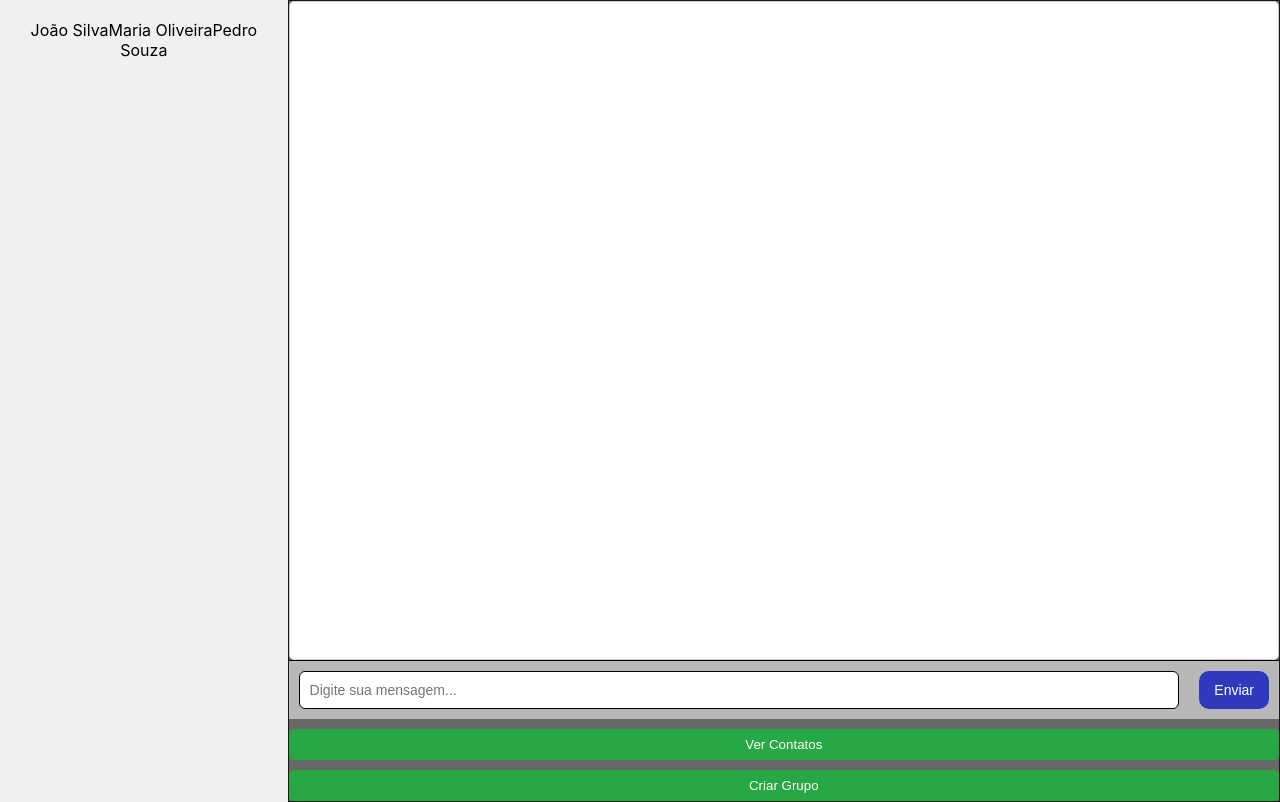
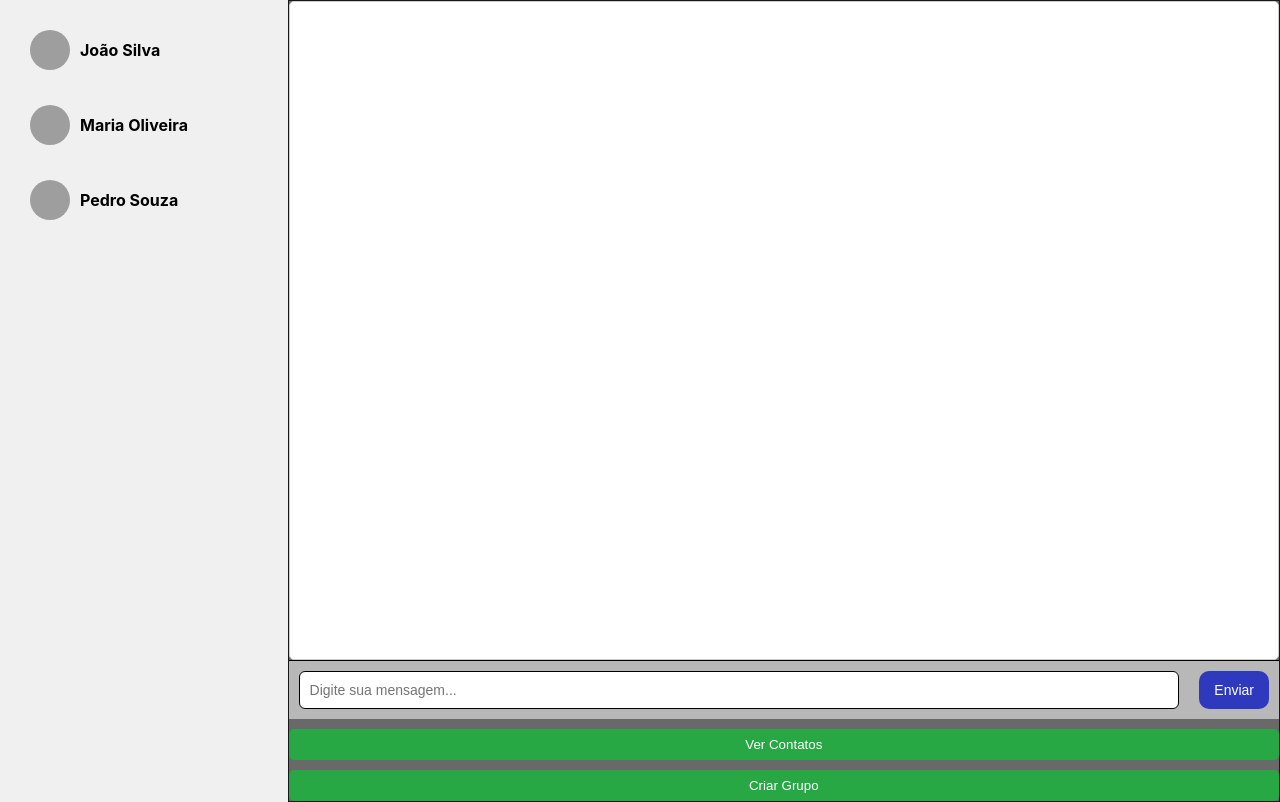
Before and after one commit to Realdo-Justino/projeto-abp, a React (Create React App) app: page /chat in a window 1280 px wide. Built offline with nearby package versions, Linux system fonts and the light colour scheme; grey boxes are pictures that could not be loaded.

Commit message:
Implemented Conversation

```diff
--- a/src/pages/chat/Chat.tsx
+++ b/src/pages/chat/Chat.tsx
@@ -4,6 +4,7 @@ import Message from './components/message/message';
 import { useNavigate } from 'react-router-dom';
 import { useMemoryContext } from '../../memory/memory';
 import './Chat.css';
+import Conversation from './components/conversation/conversation';
 
 function Chat() : JSX.Element {
     const navigate = useNavigate();
@@ -44,7 +45,7 @@ function Chat() : JSX.Element {
         <div className='container'>
             <div className="side-bar">
                 {contacts.map((currentContact) => (
-                    <label>{currentContact.name}</label>
+                    Conversation(currentContact)
                 ))}
             </div>
             <div className="chat-container">
--- /dev/null
+++ b/src/pages/chat/components/conversation/conversation.css
@@ -0,0 +1,25 @@
+.conversation {
+    display: flex;
+    align-items: center;
+    padding: 10px;
+    margin-bottom: 15px;
+    cursor: pointer;
+    border-radius: 8px;
+    transition: background-color 0.2s;
+  }
+
+  .conversation:hover {
+    background-color: #eaeaea;
+  }
+
+  .contactAvatar {
+    width: 40px;
+    height: 40px;
+    border-radius: 50%;
+    margin-right: 10px;
+  }
+
+  .contactName {
+    font-size: 16px;
+    font-weight: bold;
+  }
--- /dev/null
+++ b/src/pages/chat/components/conversation/conversation.tsx
@@ -0,0 +1,17 @@
+import { Contact } from '../../../../classes/contact';
+import './conversation.css';
+
+function Conversation(currentContact : Contact) : JSX.Element {
+    return (
+        <div className='conversationCss'>
+            <div key = {currentContact.id} className='conversation'>
+                <img src={currentContact.avatar} alt={currentContact.name} className="contactAvatar"/>
+                <div className="contactName">
+                    {currentContact.name}
+                </div>
+            </div>
+        </div>
+    );
+}
+
+export default Conversation;
```
